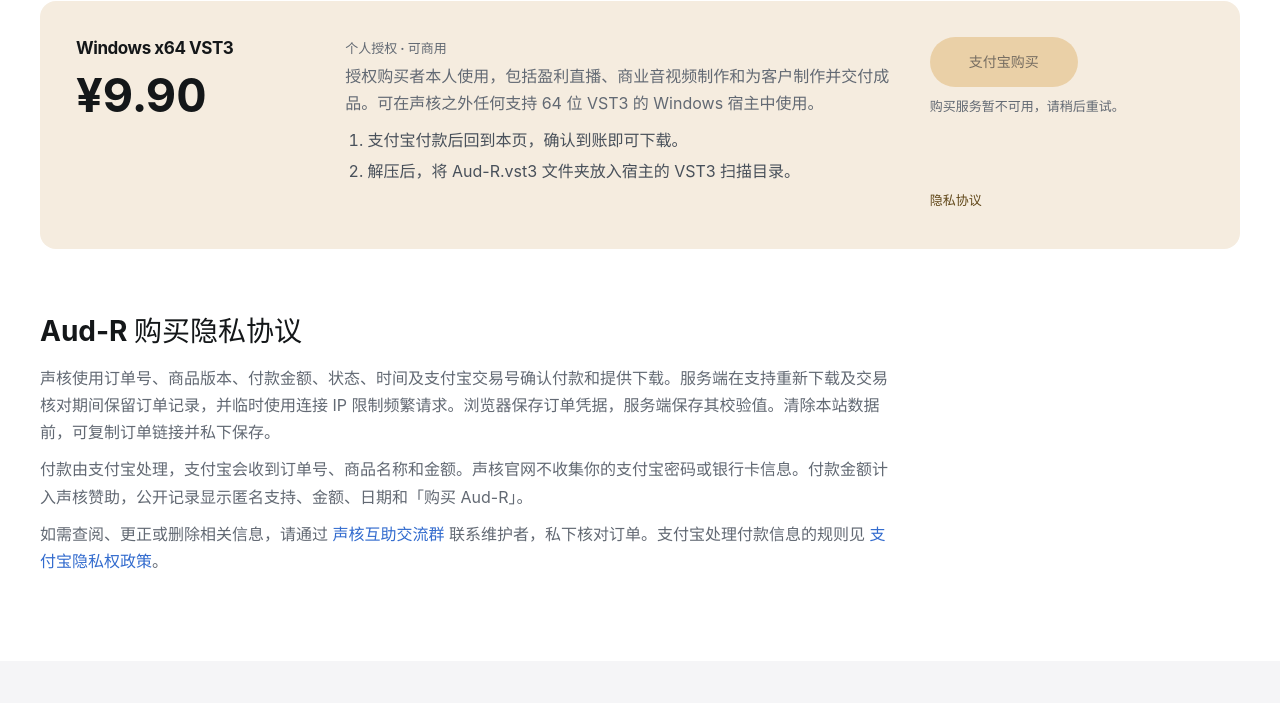
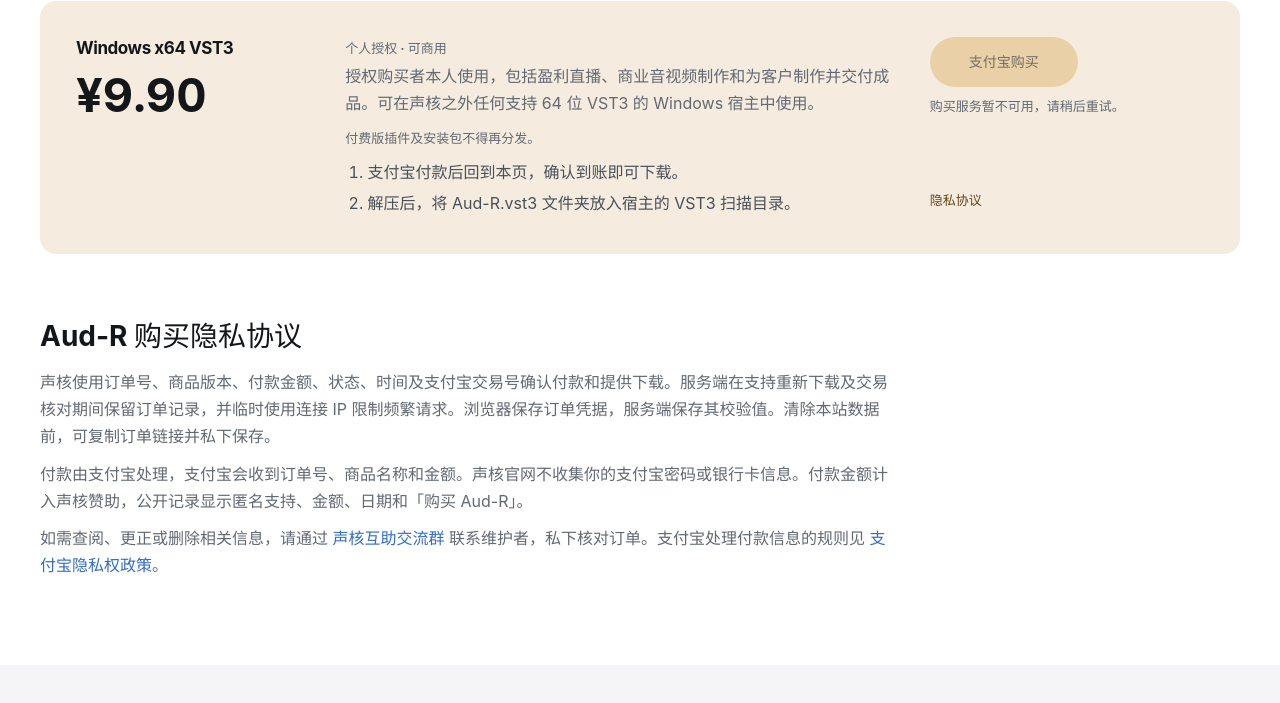
Before and after one commit to itorr/audcore-document, a plain HTML site: page website/dist/aud-r/index.html in a window 1280 px wide. Shown: the part 1916-2619 px from the top of the page. Drawn offline with Linux system fonts and the light colour scheme; no server answers.

Commit message:
doc: 明确 Aud-R 付费版禁止再分发

```diff
--- a/website/dist/aud-r/index.html
+++ b/website/dist/aud-r/index.html
@@ -94,6 +94,7 @@
           </header>
           <div class="aud-r-edition-info">
             <p class="aud-r-license"><strong>个人授权 · 可商用</strong> 授权购买者本人使用，包括盈利直播、商业音视频制作和为客户制作并交付成品。可在声核之外任何支持 64 位 VST3 的 Windows 宿主中使用。</p>
+            <p class="aud-r-license aud-r-note">付费版插件及安装包不得再分发。</p>
             <ol>
               <li>支付宝付款后回到本页，确认到账即可下载。</li>
               <li>解压后，将 Aud-R.vst3 文件夹放入宿主的 VST3 扫描目录。</li>
```
